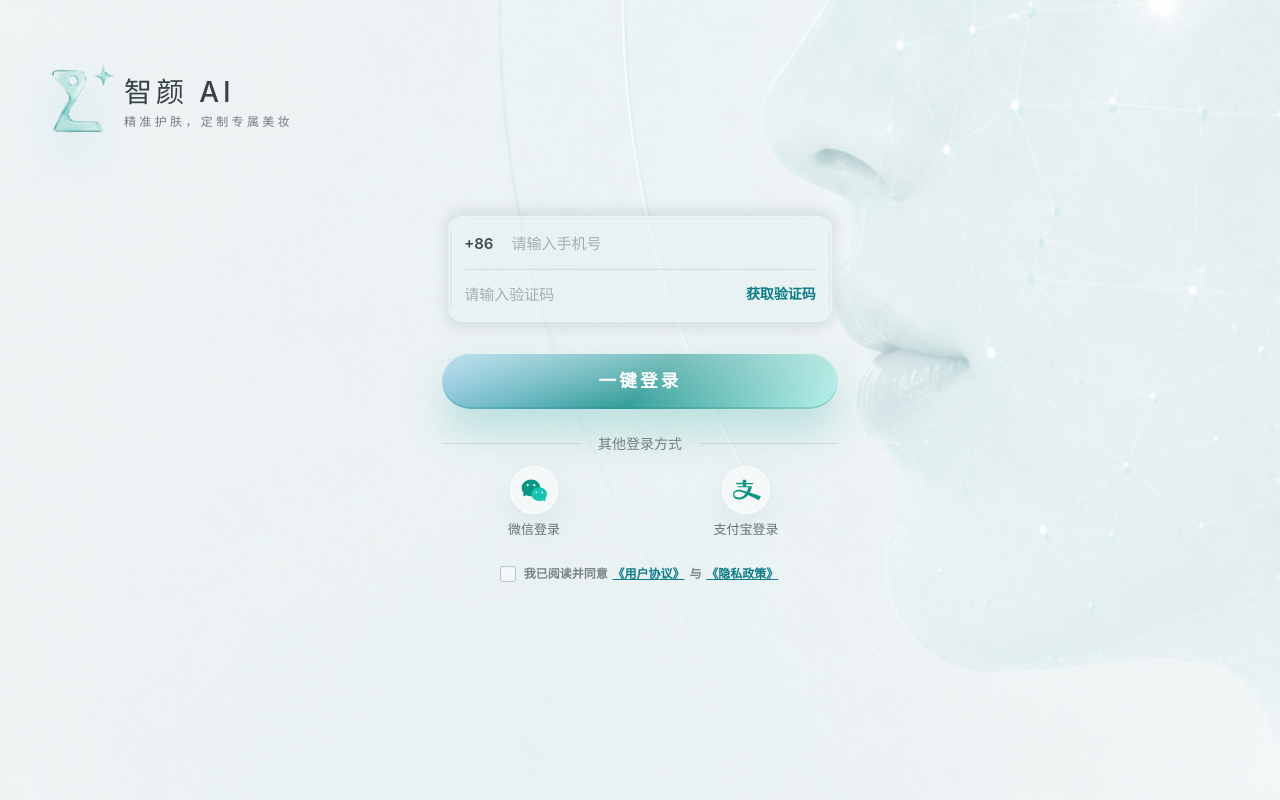
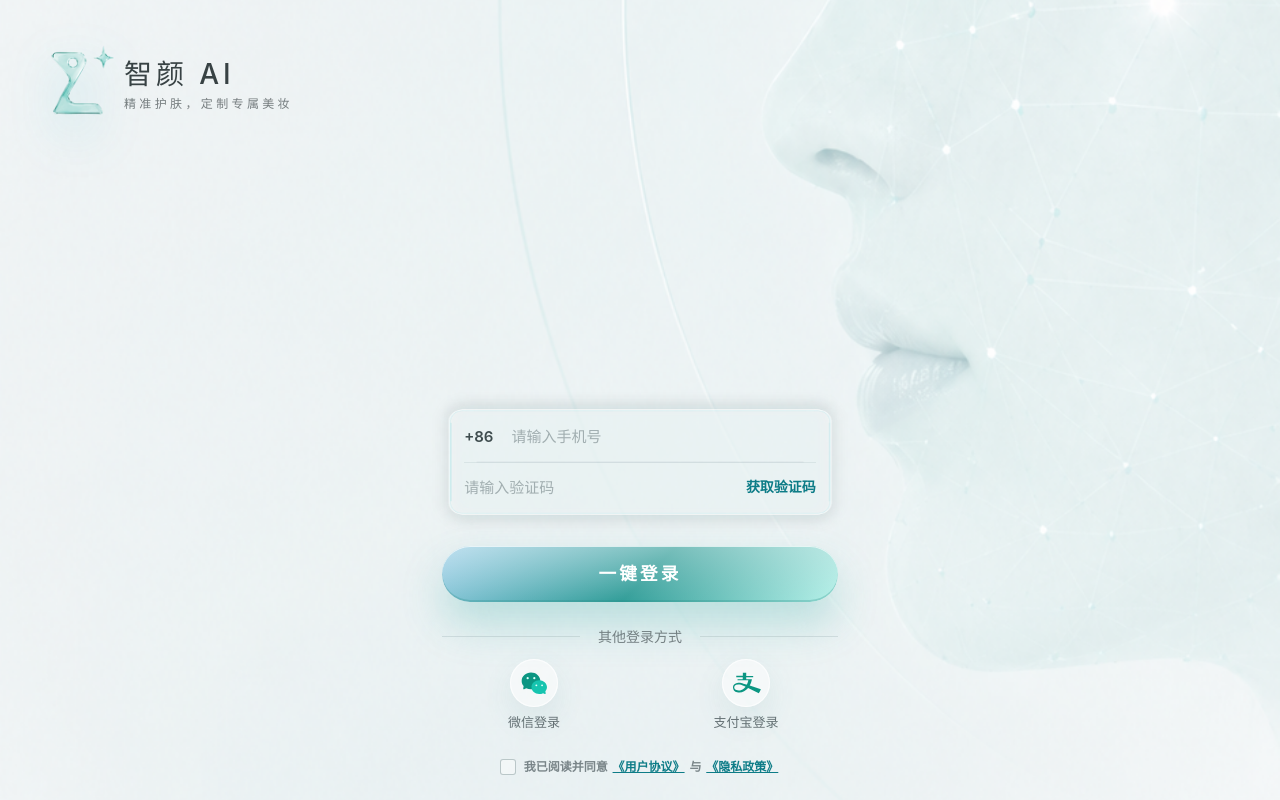
Before and after one commit to GuiSenbin/prettyProject, a Vue app in the folder frontend/: page / in a window 1280 px wide. Built offline with nearby package versions, Linux system fonts and the light colour scheme; no server answers.

Commit message:
style: 重构登录布局为居中对齐并缩短中间空白

```diff
--- a/frontend/src/components/LoginGate.vue
+++ b/frontend/src/components/LoginGate.vue
@@ -149,11 +149,11 @@ function maskPhone(value) {
   z-index: 1;
   height: 100%;
   box-sizing: border-box;
-  padding: calc(max(6vh, 45px) + env(safe-area-inset-top)) 30px calc(24px + env(safe-area-inset-bottom));
+  padding: calc(30px + env(safe-area-inset-top)) 30px calc(24px + env(safe-area-inset-bottom));
   display: flex;
   flex-direction: column;
-  justify-content: flex-start;
-  gap: min(8vh, 60px); /* 使用弹性 gap 控制 Logo 与输入区域的间距 */
+  justify-content: center; /* 垂直方向上整体居中对齐，保证极佳的视觉中心 */
+  gap: min(6vh, 42px); /* 精确缩短中间多余的空位，在高矮屏幕下均保持合理的紧凑度 */
 }
 
 .brand-area {
@@ -183,8 +183,10 @@ function maskPhone(value) {
 }
 
 .login-form {
+  flex: 1;
   display: flex;
   flex-direction: column;
+  justify-content: flex-end;
   align-self: center;
 }
 
```
